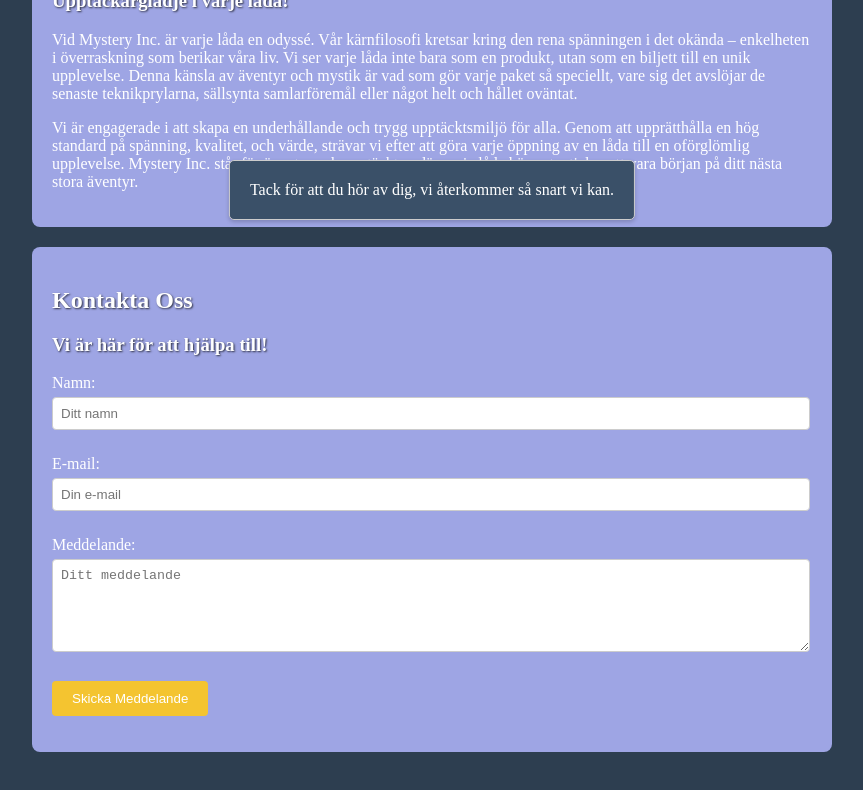
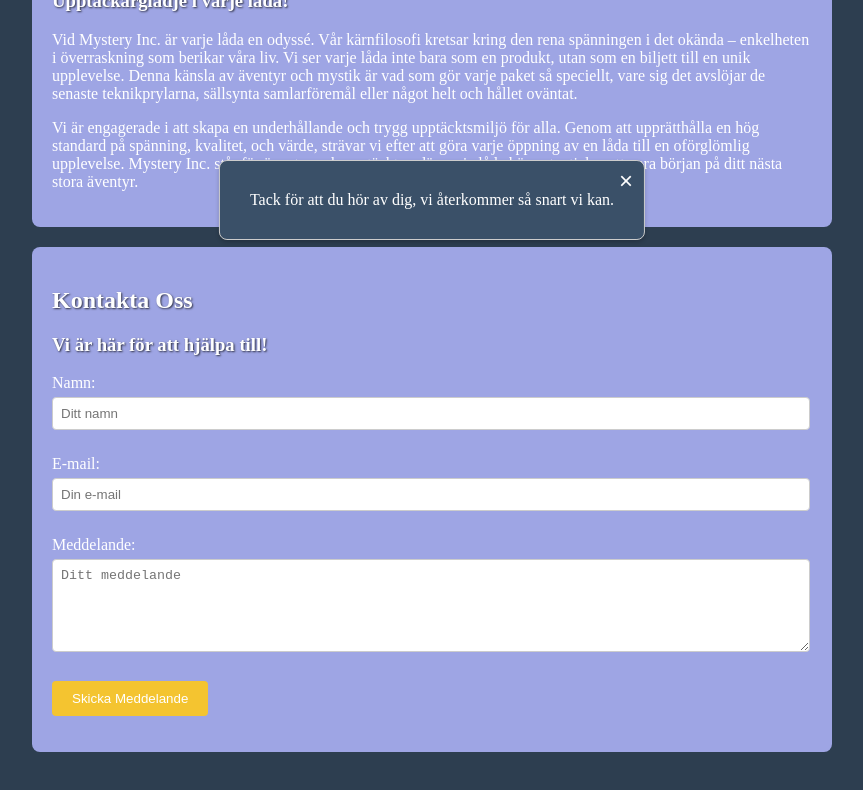
Before and after one commit to MarcusT96/MysteryIncAuctions, a React (Vite) app: page / in a window 1280 px wide. Both pictures are taken after typing "Sample", "name@example.com", "Sample" into the empty fields and a click on the button "Skicka Meddelande". Shown: the part 460-1250 px from the top of the page, without its empty margins (208-1071 px from the left). Built offline with nearby package versions, Linux system fonts and the light colour scheme.

Commit message:
small styling fixes

```diff
--- a/src/pages/AboutUs.jsx
+++ b/src/pages/AboutUs.jsx
@@ -56,7 +56,8 @@ const AboutUs = () => {
           </div>
           <button type="submit">Skicka Meddelande</button>
           {showPopup && (
-            <div className="popup-message">
+            <div className="popup-message" aria-live="polite">
+              <button className="popup-close-btn" onClick={() => setShowPopup(false)}>&times;</button>
               Tack för att du hör av dig, vi återkommer så snart vi kan.
             </div>
           )}
--- a/src/style/AboutUs.css
+++ b/src/style/AboutUs.css
@@ -72,12 +72,25 @@ button[type="submit"]:hover {
   left: 50%;
   transform: translateX(-50%);
   background-color: #3a5068;
-  padding: 20px;
+  padding: 30px;
   border: 1px solid #ccc;
-  border-radius: 5px;
+  border-radius: 8px;
   box-shadow: 0 2px 4px rgba(0, 0, 0, 0.2);
   z-index: 1000;
+  animation: fadeIn 0.5s ease-out;
 }
+
+.popup-close-btn {
+  position: absolute;
+  top: 5px;
+  right: 5px;
+  background: transparent;
+  border: none;
+  color: #FFFFFF;
+  font-size: 1.5em;
+  cursor: pointer;
+}
+
 
 @media (max-width: 768px) {
   .about-us-container {
```
